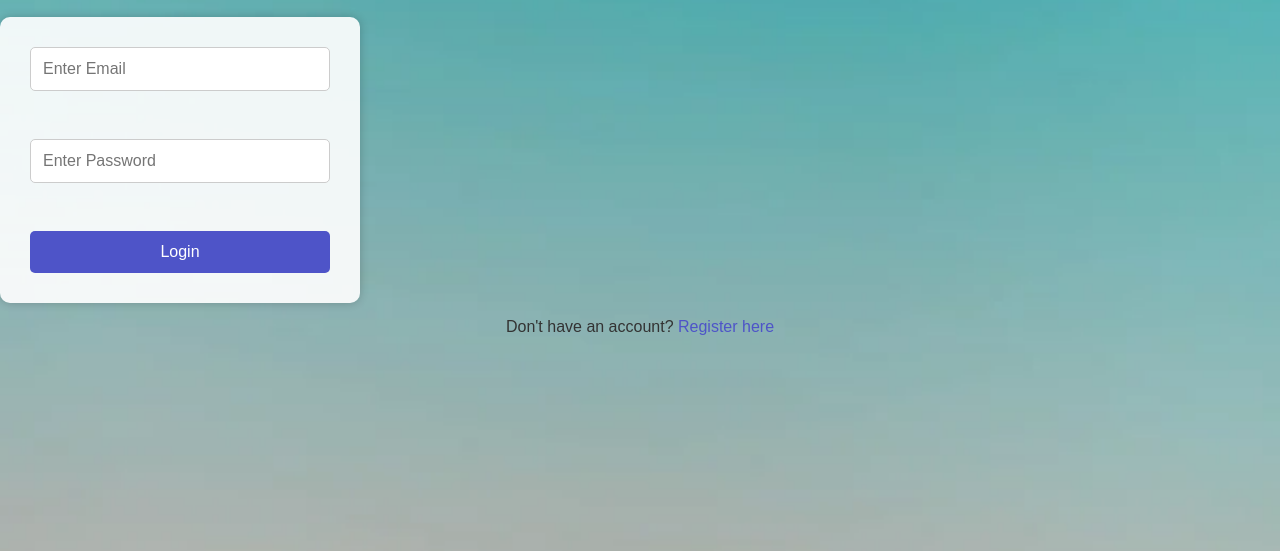
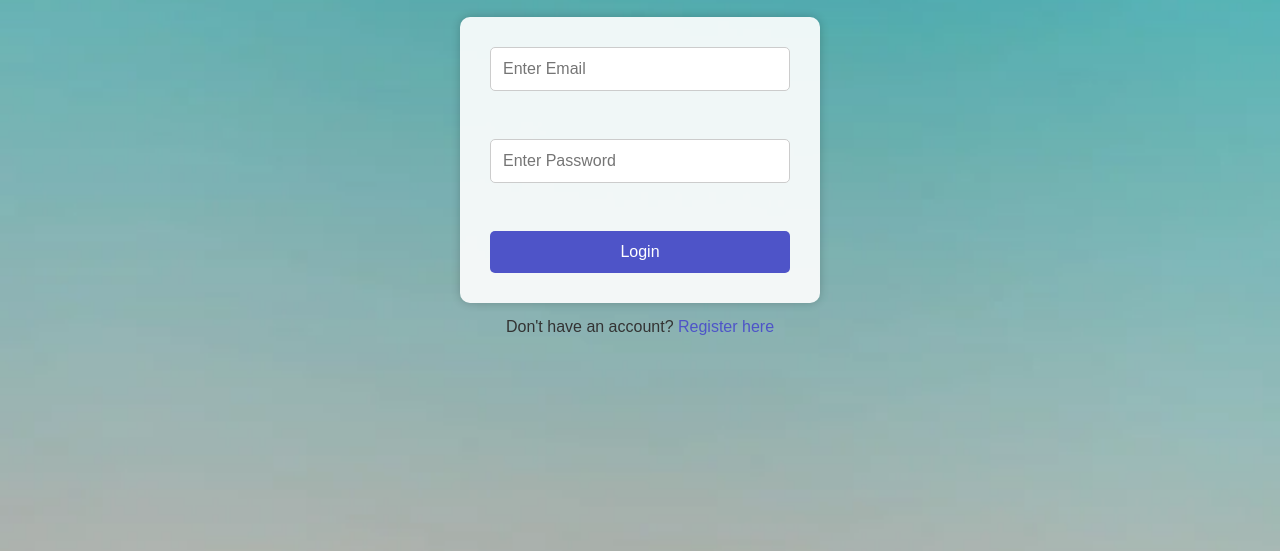
Before and after one commit to Danui123/Final, a plain HTML site: page login.html in a window 1280 px wide. Shown: the part 249-800 px from the top of the page. Drawn offline with Linux system fonts and the light colour scheme; files whose address does not match are found by name.

Commit message:
Update login.html

```diff
--- a/login.html
+++ b/login.html
@@ -15,7 +15,7 @@
       color: #333;
       display: flex;
       flex-direction: column;
-      text-align: center;
+      align-items: center;
       justify-content: center;
       height: 100vh;
       transition: background 0.3s, color 0.3s;
@@ -89,7 +89,8 @@
     <input type="password" id="loginPassword" placeholder="Enter Password" required><br>
     <button type="submit">Login</button>
   </form>
-  <p>Don't have an account? <a href="register.html">Register here</a></p>
+  <p>Don't have an account?
+    <a href="register.html">Register here</a></p>
 
   <script src="js/user.js"></script>
   <script>
```
